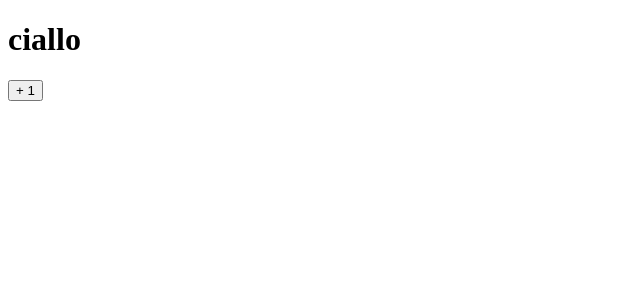
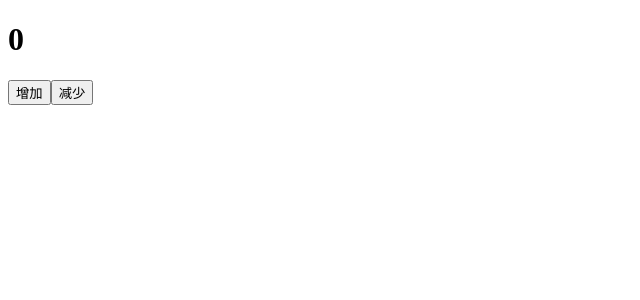
Before and after one commit to ccbjdnn/Vue, a Vue app in the folder vue3/vue3-demo/: page / in a window 1280 px wide. Shown: the top 300 px of the page, without its empty margins (0-640 px from the left). Built offline with nearby package versions, Linux system fonts and the light colour scheme.

Commit message:
reactive

```diff
--- a/vue3/vue3-demo/src/main.js
+++ b/vue3/vue3-demo/src/main.js
@@ -1,4 +1,6 @@
 import { createApp } from 'vue'
-import App from './App.vue'
+// import App from './App.vue'
+import Active from './reactive.vue'
 
-createApp(App).mount('#app')
+// createApp(App).mount('#app')
+createApp(Active).mount('#app')
--- /dev/null
+++ b/vue3/vue3-demo/src/reactive.vue
@@ -0,0 +1,13 @@
+<script setup>
+import { reactive } from 'vue'
+
+const state = reactive({
+  count: 0
+})
+</script>
+
+<template>
+  <h1>{{ state.count }}</h1>
+  <button @click="state.count++">增加</button>
+  <button @click="state.count--">减少</button>
+</template>
```
